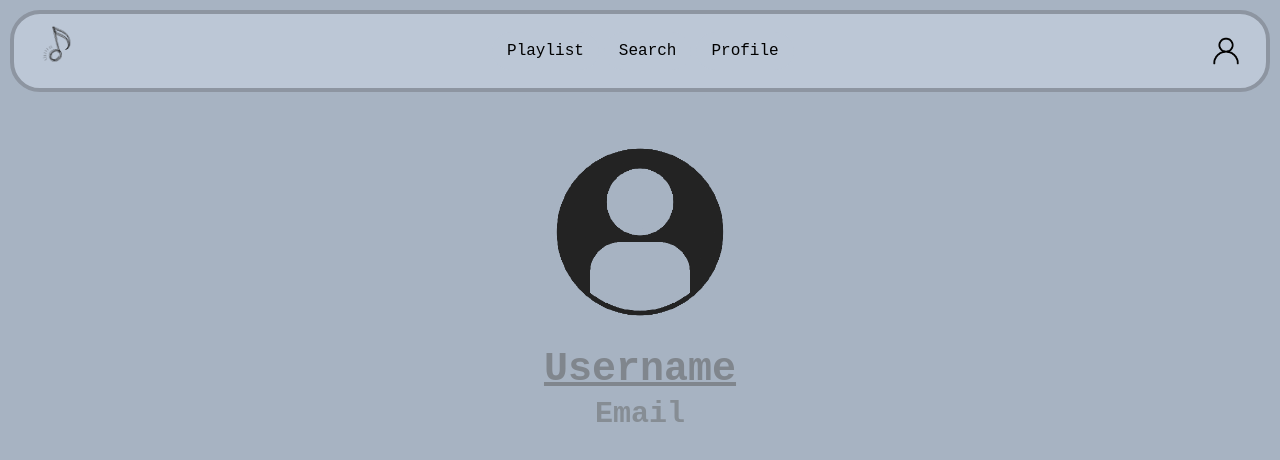
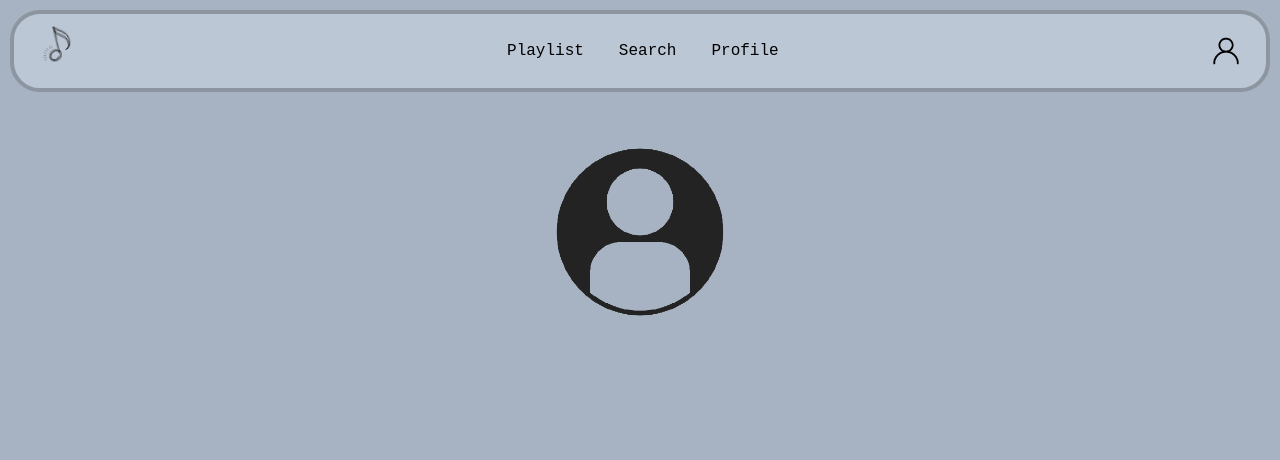
Before and after one commit to devangdileep/amfoss-curriculum, a React (Vite) app in the folder Task-05/: page /profile in a window 1280 px wide. Shown: the top 460 px of the page. Built offline with nearby package versions, Linux system fonts and the light colour scheme.

Commit message:
Made The UserName inside a global profile state

```diff
--- a/Task-05/src/components/playercontext.jsx
+++ b/Task-05/src/components/playercontext.jsx
@@ -3,9 +3,10 @@ const PlayerContext = createContext(null);
 
 export function PlayerProvider({ children }) {
   const [currentSong, setCurrentSong] = useState(null);
+  const [user , CurrentUser] = useState(null);
 
   return (
-    <PlayerContext.Provider value={{ currentSong, setCurrentSong }}>
+    <PlayerContext.Provider value={{ currentSong, setCurrentSong , user,CurrentUser}}>
       {children}
     </PlayerContext.Provider>
   );
--- a/Task-05/src/pages/login.jsx
+++ b/Task-05/src/pages/login.jsx
@@ -1,12 +1,13 @@
 import { useNavigate } from 'react-router-dom';
 import '../styles/login.css';
 import { useState } from 'react';
+import { usePlayer } from '../components/playercontext';
 
 function Login() {
     const [userName, setUserName] = useState("");
     const [userPass, setUserPass] = useState("");
     const [serverResp, setServerResp] = useState("");
-
+    const {CurrentUser} = usePlayer();
     const navigate = useNavigate();
 
     const sendToBackend = async (e) => {
@@ -25,6 +26,7 @@ function Login() {
             const data = await response.json();
 
             if (data.status === "success") {
+                CurrentUser(userName)
                 navigate('/playlist');
             } else {
                 setServerResp(data.message || "Login Failed");
--- a/Task-05/src/pages/profile.jsx
+++ b/Task-05/src/pages/profile.jsx
@@ -1,20 +1,18 @@
 import Navbar from "../components/navbar";
 import "../styles/profile.css";
-import DynamicIsland from "../components/dynamicisland";
-
+import { usePlayer } from "../components/playercontext";
 
 function Profile() {
+    const {user} = usePlayer();
     return (
         <>
             <div className="profile-page">
                 <Navbar />
                 <div className="profile-info">
                     <img src="src/assets/user-icon-tst.png" alt="" />
-                    <h2>Username</h2>
-                    <h3>Email</h3>
+                    <h2>{user}</h2>
                 </div>
             </div>
-            <DynamicIsland />
         </>
     );
 }
```
